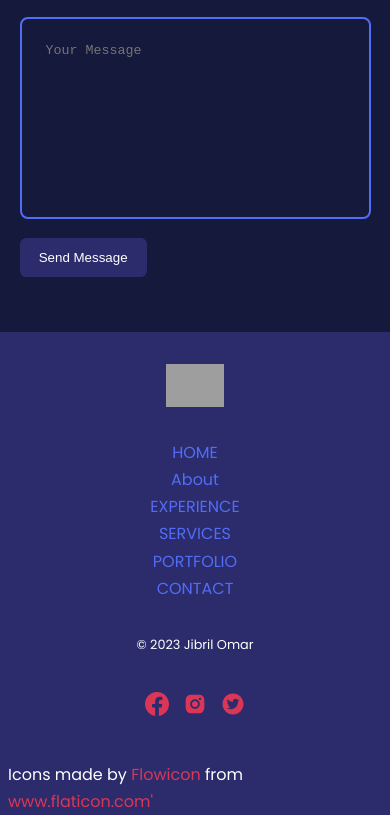
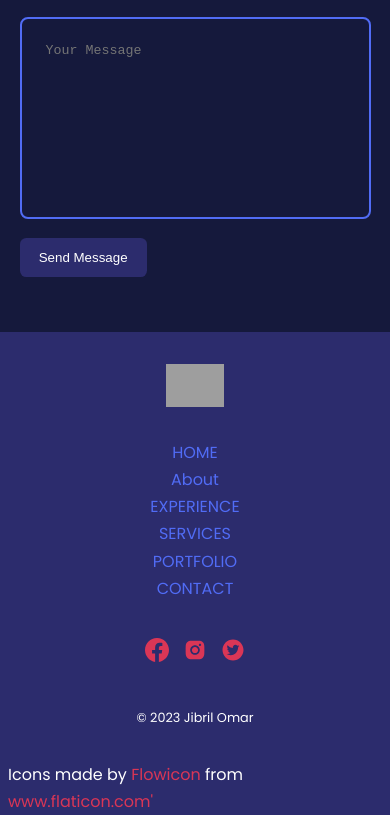
Before and after one commit to jibrilosman/portfolio-website, a React (Create React App) app: page / in a window 390 px wide. Shown: the part 6600-7415 px from the top of the page. Built offline with nearby package versions, Linux system fonts and the light colour scheme; grey boxes are pictures that could not be loaded.

Commit message:
fixed footer copyright year to current year

```diff
--- a/src/components/footer/footer.css
+++ b/src/components/footer/footer.css
@@ -63,6 +63,6 @@
 /* media query (small devices)*/
 @media screen and (max-width: 600px) {
     .footer__container p {
-        grid-area: 3 / 1 / 4 / 2;
+        grid-area: 4 / 1 / 5 / 2 ;
     }
 }
```
